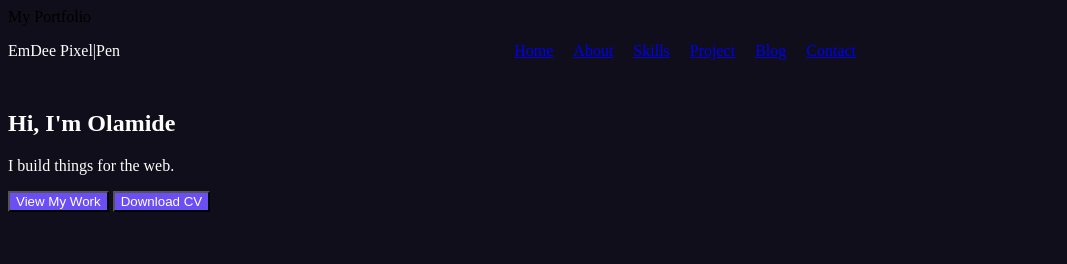
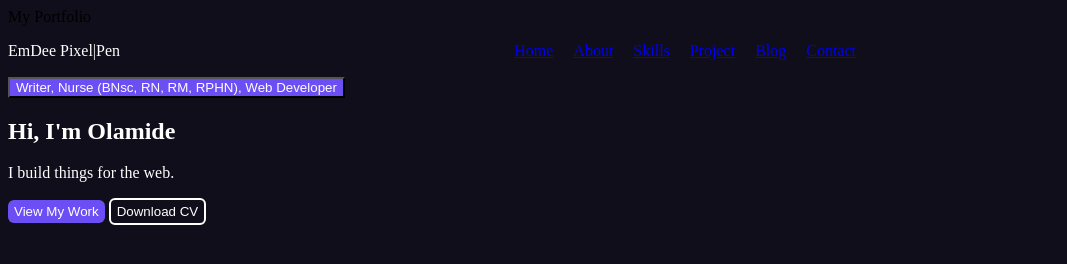
Before and after one commit to EmDee024/Personal_Portfolio_Website, a plain HTML site: page index.html in a window 1280 px wide. Shown: the full height of the page, 0-1067 px from the left. Drawn offline with Linux system fonts and the light colour scheme.

Commit message:
Styling button with CSS

```diff
--- a/index.html
+++ b/index.html
@@ -26,10 +26,11 @@
 
   <section class="hero">
     <div class="hero-text">
+      <button>Writer, Nurse (BNsc, RN, RM, RPHN), Web Developer </button>
      <h1>Hi, I'm Olamide</h1>
      <p>I build things for the web.</p>
-     <button>View My Work</button>
-     <button>Download CV</button>
+     <button class="btn-primary">View My Work</button>
+     <button class="btn-outline">Download CV</button>
     </div>
     <img src="photo.jpg" alt="Olamide, writer, web developer, nurse" class="hero-img"
   </section>
--- a/style.css
+++ b/style.css
@@ -41,3 +41,19 @@ nav ul {
 .hero-img {
   max-width: 200px;
 }
+
+.btn-primary {
+  background-color: #6c4ef5;
+  color: white;
+  padding: 4px 6px;
+  border: none;
+  border-radius: 6px;
+}
+
+.btn-outline {
+  background-color: transparent;
+  color: white;
+  padding: 4px 6px;
+  border: 2px solid white;
+  border-radius: 6px;
+}
```
